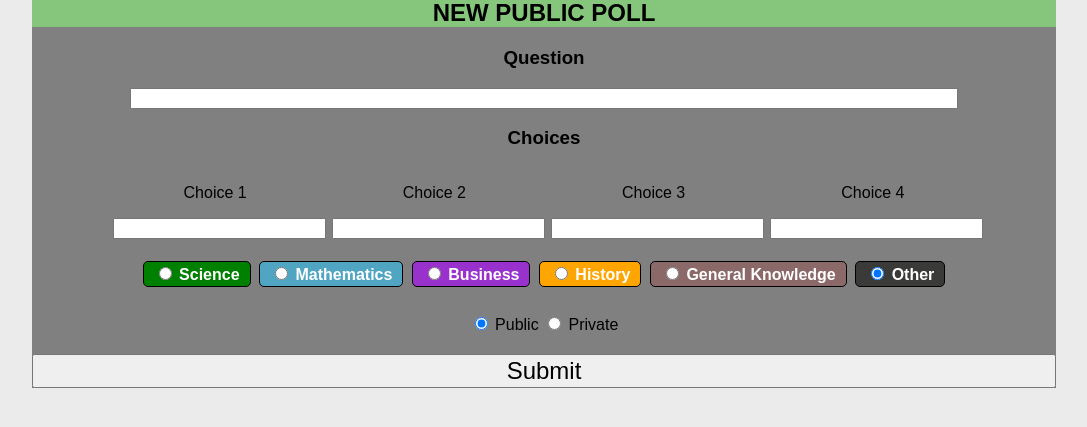
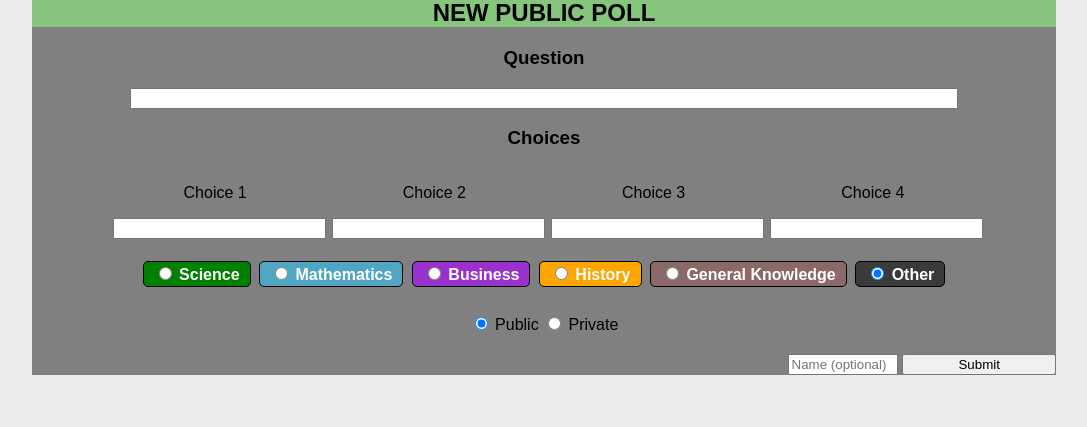
Before and after one commit to ahmedsakr/onepoll, a Django app: page /new/ in a window 1280 px wide. Shown: the part 133-560 px from the top of the page, without its empty margins (96-1183 px from the left). Run offline with Django 3.2, Linux system fonts and the light colour scheme; some libraries are stand-ins or nearby versions.

Commit message:
Added name identification for polls

```diff
--- a/onepoll/models.py
+++ b/onepoll/models.py
@@ -9,6 +9,7 @@ class Poll(models.Model):
     pub_date = models.DateField('date published')
     public_poll = models.IntegerField(default=1)
     category = models.CharField(max_length=50, default='other')
+    submitter = models.CharField(max_length=20, default="Anonymous")
 
     def __str__(self):
         return self.question_text
--- a/onepoll/static/onepoll/css/new.css
+++ b/onepoll/static/onepoll/css/new.css
@@ -14,9 +14,11 @@ input[name='question_text'] {
 }
 
 input[type='submit'] {
-    margin-top: 20px;
-    width: 100%;
-    font-size: 1.5em
+    width: 15%;
+}
+
+input[name="submitter"] {
+    width: 10%;
 }
 
 input[name^="choice"] {
@@ -32,3 +34,8 @@ input[name^="choice"] {
 #categories {
     margin-bottom: 25px;
 }
+
+#form-actions {
+    text-align: right;
+    margin-top: 20px;
+}
--- a/onepoll/static/onepoll/css/category.css
+++ b/onepoll/static/onepoll/css/poll-info.css
@@ -1,40 +1,39 @@
-.category-entry, .category-name {
+.poll-info {
     display: inline-block;
-}
-
-.category-entry {
     border-radius: 5px;
     border: solid 1px black;
     padding: 2px 10px 2px 10px;
     margin: 2px;
-}
-
-.category-name {
     font-size: 16px;
     font-weight: bold;
     color: white;
 }
 
-.category-entry[name='science'] {
+
+.poll-info[name='science'] {
     background-color: green;
 }
 
-.category-entry[name='mathematics'] {
+.poll-info[name='mathematics'] {
     background-color: #50A6C2;
 }
 
-.category-entry[name='business'] {
+.poll-info[name='business'] {
     background-color: #9932CC;
 }
 
-.category-entry[name='history'] {
+.poll-info[name='history'] {
     background-color: #FFA500;
 }
 
-.category-entry[name='general knowledge'] {
+.poll-info[name='general knowledge'] {
     background-color: #8B6969;
 }
 
-.category-entry[name='other'] {
+.poll-info[name='other'] {
     background-color: #3A3A38;
 }
+
+.poll-info[name='submitter'] {
+    background-color: #333;
+}
--- a/onepoll/templates/onepoll/new.html
+++ b/onepoll/templates/onepoll/new.html
@@ -4,7 +4,7 @@
 <head>
     <title> Create new poll </title>
     <link rel="stylesheet" type="text/css" href="{% static 'onepoll/css/new.css' %}" />
-    <link rel="stylesheet" type="text/css" href="{% static 'onepoll/css/category.css' %}" />
+    <link rel="stylesheet" type="text/css" href="{% static 'onepoll/css/poll-info.css' %}" />
     <link rel="stylesheet" type="text/css" href="{% static 'onepoll/css/navigation.css' %}" />
     <script src="https://ajax.googleapis.com/ajax/libs/jquery/3.1.0/jquery.min.js"></script>
     <script type="text/javascript" src="{% static 'onepoll/js/block_selector.js' %}"></script>
@@ -51,46 +51,38 @@
 
         <br/>
         <div id="categories">
-            <div class='category-entry' name='science'>
+            <div class='poll-info' name='science'>
                 <input type='radio' name="category" value="science">
-                <div class="category-name">
                 Science
             </div>
-            </div>
-            <div class='category-entry' name='mathematics'>
+            <div class='poll-info' name='mathematics'>
                 <input type='radio' name="category" value="mathematics">
-                <div class="category-name">
                 Mathematics
             </div>
-            </div>
-            <div class='category-entry' name='business'>
+            <div class='poll-info' name='business'>
                 <input type='radio' name="category" value="business">
-                <div class="category-name">
                 Business
             </div>
-            </div>
-            <div class='category-entry' name='history'>
+            <div class='poll-info' name='history'>
                 <input type='radio' name="category" value="history">
-                <div class="category-name">
                 History
             </div>
-            </div>
-            <div class='category-entry' name='general knowledge'>
+            <div class='poll-info' name='general knowledge'>
                 <input type='radio' name="category" value="general knowledge">
-                <div class="category-name">
                 General Knowledge
             </div>
-            </div>
-            <div class='category-entry' name='other'>
+            <div class='poll-info' name='other'>
                 <input type='radio' name="category" value="other" checked>
-                <div class="category-name">
                 Other
-                </div>
             </div>
         </div>
         <input type='radio' name='privacy' value='public' checked> Public
         <input type='radio' name='privacy' value='private'> Private
+
+        <div id="form-actions">
+            <input type="text" name="submitter" placeholder="Name (optional)" />
             <input type='submit' value="Submit"/>
+        </div>
     </form>
 </body>
 </html>
--- a/onepoll/views.py
+++ b/onepoll/views.py
@@ -114,10 +114,10 @@ def view_public(request):
 
 def view_submit(request):
     template = 'onepoll/submit.html'
-    response, question_text, choices, category = submit.validate_data(request)
+    response, question_text, choices, category, submitter = submit.validate_data(request)
 
     if response == "ok":
-        pid = submit.register_poll(request, question_text, choices, category)
+        pid = submit.register_poll(request, question_text, choices, category, submitter)
         return render(request, template, {'pid': pid})
     else:
         return render(request, template, {'error_message': response})
```
Also changed, not shown: onepoll/static/onepoll/css/detail.css (+2 -5 lines), onepoll/submit.py (+9 -7 lines), onepoll/templates/onepoll/detail.html (+6 -3 lines), onepoll/templates/onepoll/index.html (+3 -5 lines), db.sqlite3, onepoll/migrations/0005_poll_submitter.py (added). Lines whose indentation alone changed are shown as unchanged.
